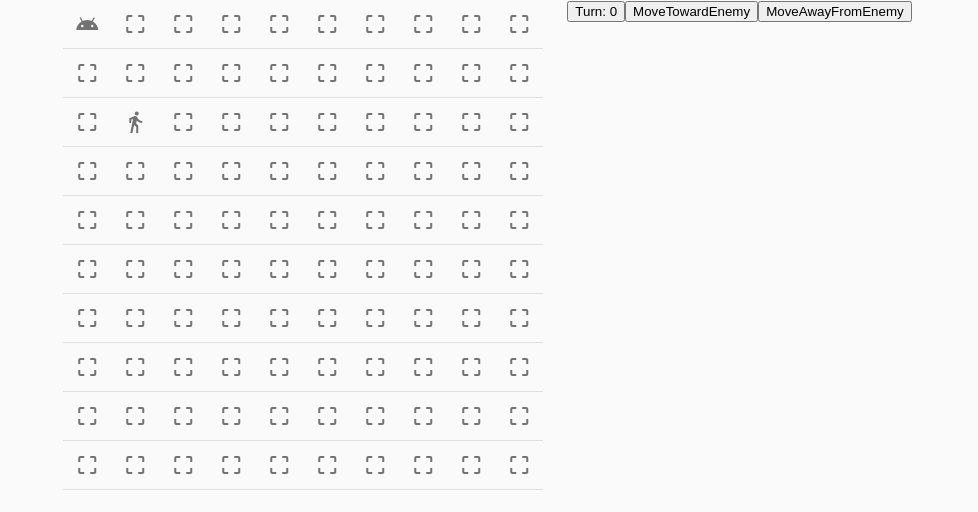
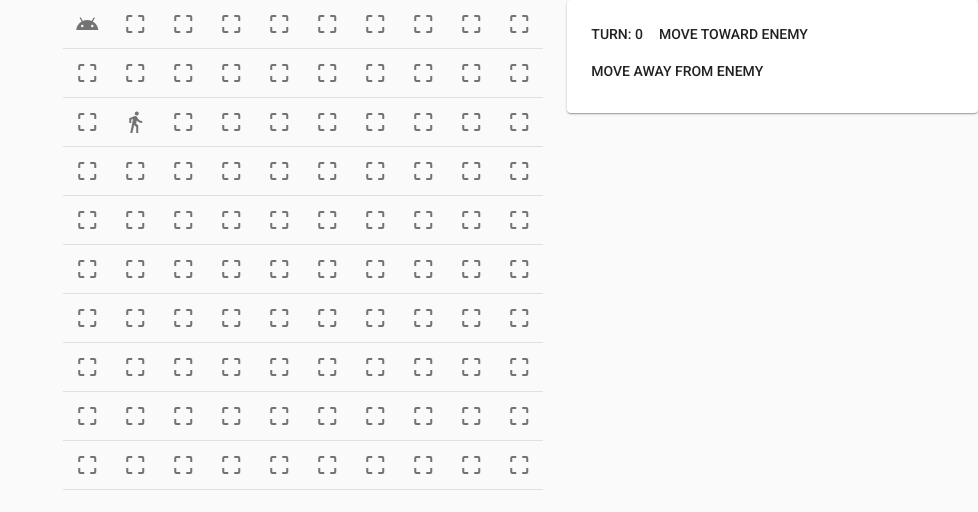
Before and after one commit to herstad/brigands-deploy, a React (Create React App) app: page / in a window 1280 px wide. Shown: the top 512 px of the page, without its empty margins (302-1280 px from the left). Built offline with nearby package versions, Linux system fonts and the light colour scheme.

Commit message:
Orders use material design

```diff
--- a/src/Orders.js
+++ b/src/Orders.js
@@ -1,34 +1,42 @@
 import React, {Component} from 'react';
 import BrigandContext from "./BrigandContext";
+import Card from '@material-ui/core/Card';
+import CardContent from '@material-ui/core/CardContent';
+import Button from '@material-ui/core/Button';
 
 class Orders extends Component {
 
   render() {
     return <div>
+      <Card>
+        <CardContent>
           <BrigandContext.Consumer>
             {({endTurn, turn}) => {
               return (
-            <button onClick={endTurn}>Turn: {turn}</button>
+                <Button onClick={endTurn}>Turn: {turn}</Button>
               )
             }}
           </BrigandContext.Consumer>
           <BrigandContext.Consumer>
             {({moveTowardEnemy, ap}) => {
-          return ((ap > 0) ? <button onClick={moveTowardEnemy}>MoveTowardEnemy</button> : undefined)
+              return ((ap > 0) ?
+                <Button onClick={moveTowardEnemy}>Move Toward Enemy</Button> : undefined)
             }}
           </BrigandContext.Consumer>
           <BrigandContext.Consumer>
             {({moveAwayFromEnemy, ap}) => {
               return ((ap > 0) ?
-            <button onClick={moveAwayFromEnemy}>MoveAwayFromEnemy</button> : undefined)
+                <Button onClick={moveAwayFromEnemy}>Move Away From Enemy</Button> : undefined)
             }}
           </BrigandContext.Consumer>
           <BrigandContext.Consumer>
             {({attack, inRange, items, ap}) => {
               return (ap > 0 && inRange(items[0], items[1]) ?
-            <button onClick={attack}>Attack!</button> : undefined)
+                <Button onClick={attack}>Attack!</Button> : undefined)
             }}
           </BrigandContext.Consumer>
+        </CardContent>
+      </Card>
     </div>
   }
 }
```
Lines whose indentation alone changed are shown as unchanged.
